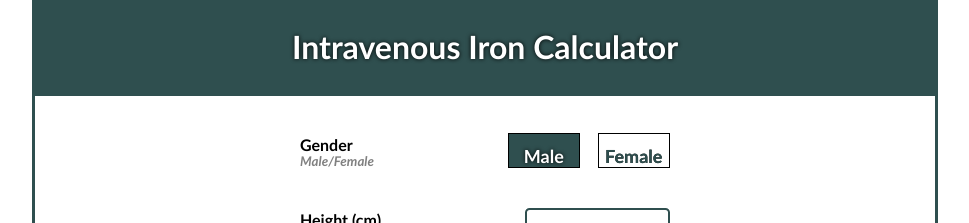
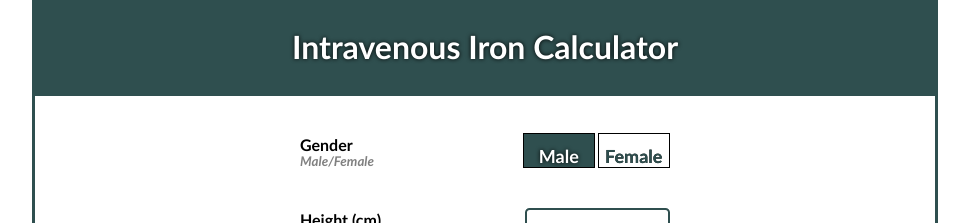
Before and after one commit to Pharma2022/IvIron, a plain HTML site: page index.html in a window 1280 px wide. Shown: the top 223 px of the page, without its empty margins (155-1124 px from the left). Drawn offline with nearby package versions, Linux system fonts and the light colour scheme.

Commit message:
Update index.css

```diff
--- a/index.css
+++ b/index.css
@@ -60,7 +60,7 @@ label{
 }
 #male{
        position:relative;
-	       right:0;
+	       right:-15px;
 }
 
 input{
```
